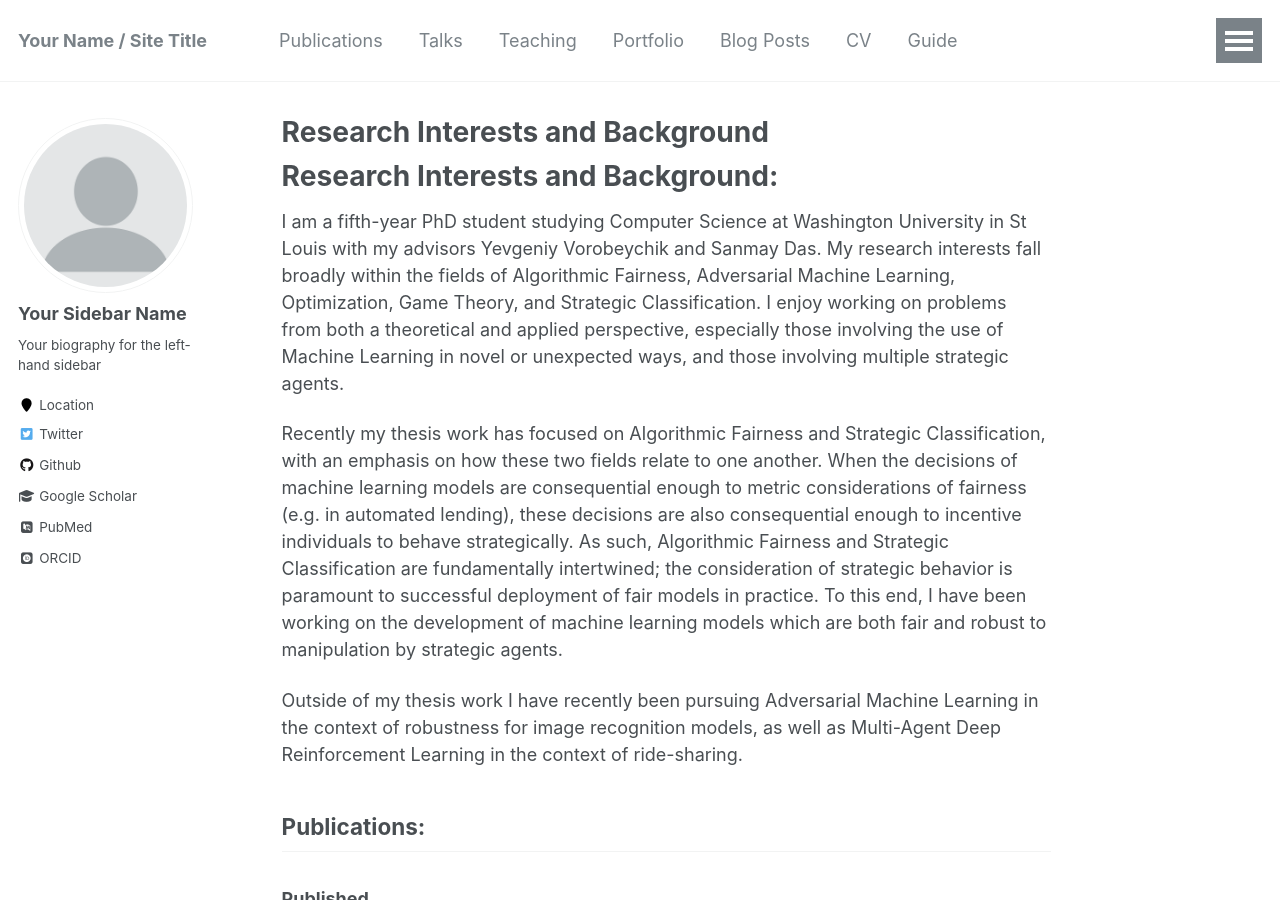
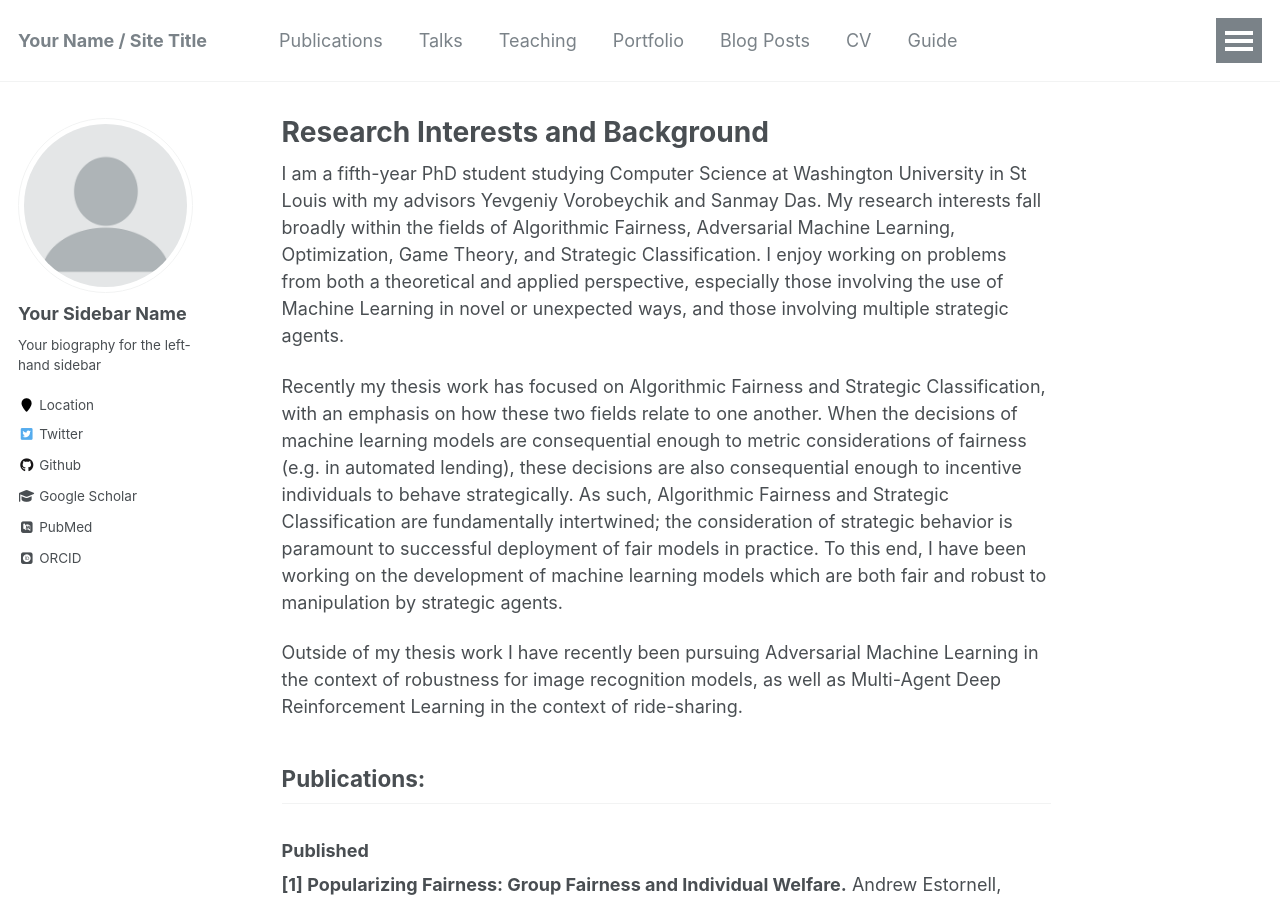
Before and after one commit to andrewEstornell/andrewEstornell.github.io, a Jekyll site: the page built from _pages/about.md, in a window 1280 px wide and 900 px high. Built offline with Jekyll 4.4.1, drawn with Linux system fonts in a browser that asks for light colours; nearby versions of some CDN libraries; some web fonts are replaced; a script bundle is joined from its source files by our own code; library files that are not in the unit come from our copies.

Commit message:
Update about.md

```diff
--- a/_pages/about.md
+++ b/_pages/about.md
@@ -8,8 +8,7 @@ redirect_from:
   - /about.html
 ---
 
-Research Interests and Background:
-======
+
 I am a fifth-year PhD student studying Computer Science at Washington University in St Louis with my advisors Yevgeniy Vorobeychik and Sanmay Das.
 My research interests fall broadly within the fields of Algorithmic Fairness, Adversarial Machine Learning, Optimization, Game Theory, and Strategic Classification.
 I enjoy working on problems from both a theoretical and applied perspective, especially those involving the use of Machine Learning in novel or unexpected ways, and those involving multiple strategic agents.
```
